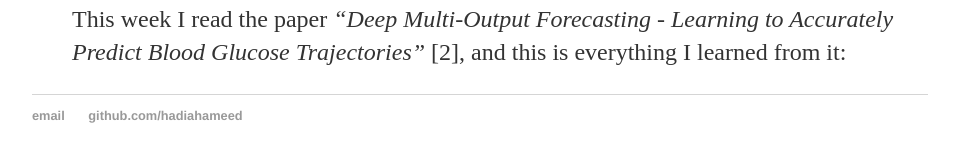
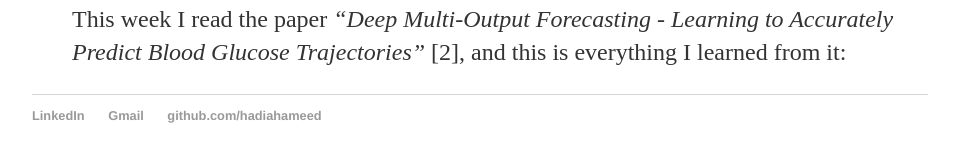
Before and after one commit to hadiahameed/hadiahameed.github.io, a Jekyll site: the page built from blog/index.html, in a window 1280 px wide. Shown: the part 404-566 px from the top of the page, without its empty margins (160-1119 px from the left). Built offline with Jekyll 4.4.1, drawn with Linux system fonts in a browser that asks for light colours.

Commit message:
Update default.html

```diff
--- a/_layouts/default.html
+++ b/_layouts/default.html
@@ -22,7 +22,8 @@
 			</div><!-- /.container -->
 			<footer>
 	    		<ul>
-	        		<li><a href="mailto:hadiahameeduet@gmail.com">email</a></li>
+				<li><a href="https://www.linkedin.com/in/hadia-hameed/">LinkedIn</a></li>
+	        		<li><a href="mailto:hadiahameeduet@gmail.com">Gmail</a></li>
 	        		<li><a href="https://github.com/hadiahameed">github.com/hadiahameed</a></li>
 				</ul>
 			</footer>
```
